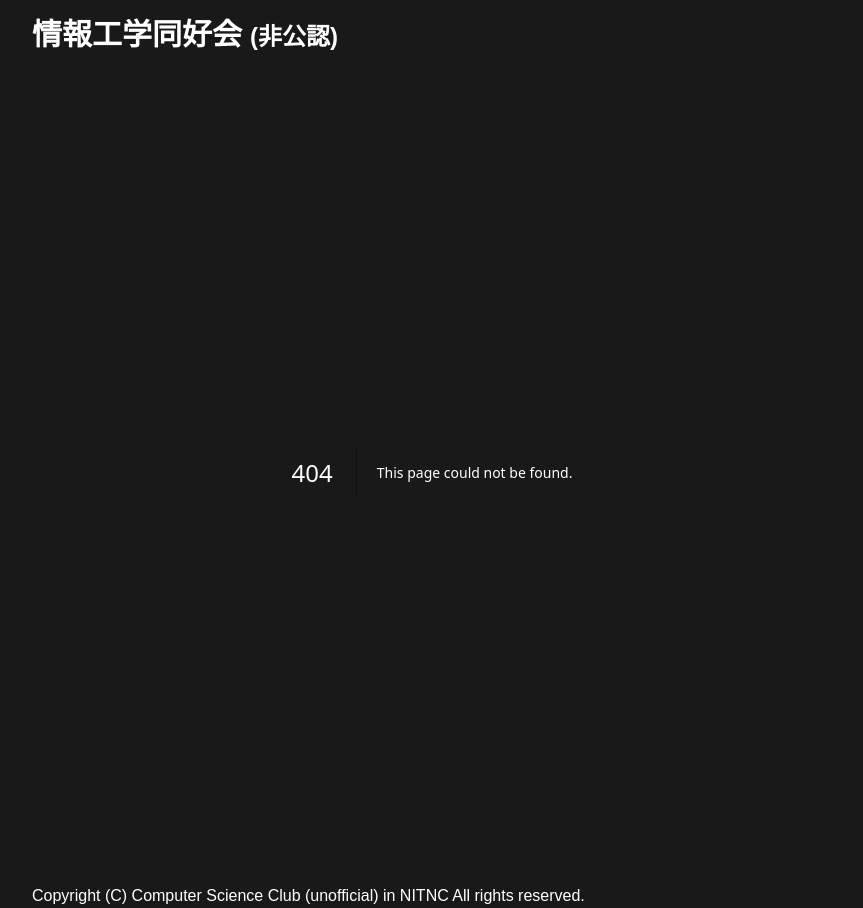
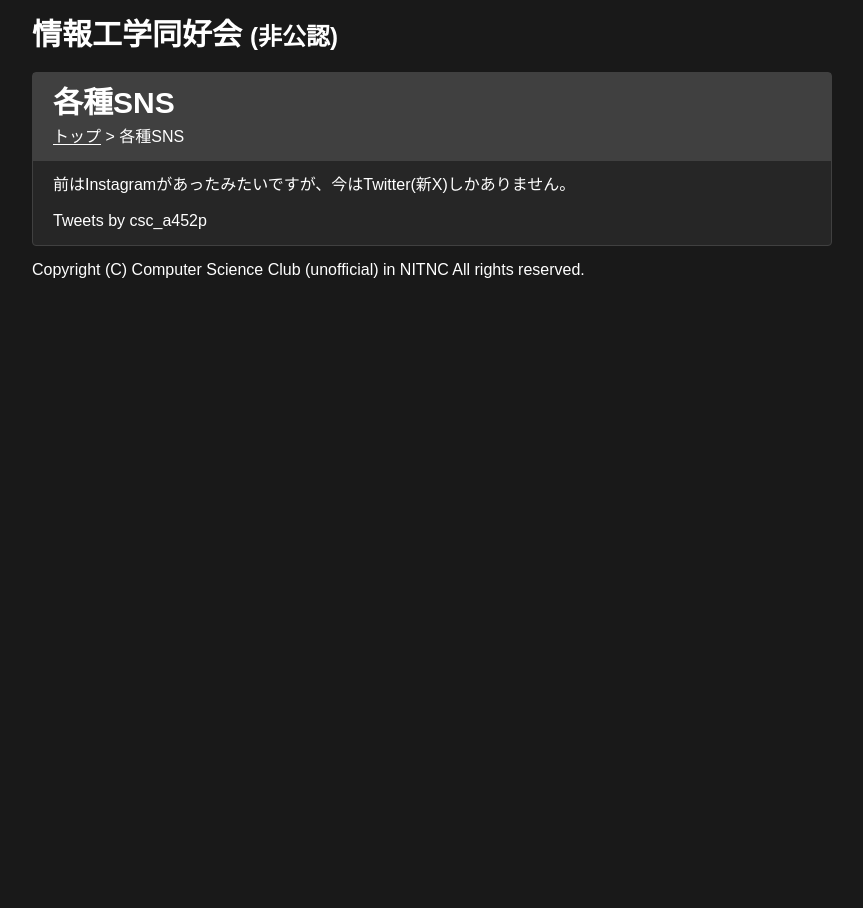
Before and after one commit to csc-a452p/website, a Next.js app: page /sns in a window 1280 px wide. Before the commit this address had no page. Shown: the whole page, without its empty margins (208-1071 px from the left). After the commit the page ends 800 px from the top, so only its background shows below. Built offline with nearby package versions, Linux system fonts and the light colour scheme.

Commit message:
[add] 各種SNSのページを追加

```diff
--- a/app/components/TwitterEmbed.tsx
+++ b/app/components/TwitterEmbed.tsx
@@ -2,7 +2,7 @@
 
 import { useEffect } from "react";
 
-export default function TwitterEmbed() {
+export function TwitterFollowButton({ id }: { id: string }) {
     useEffect(() => {
         const script = document.createElement('script');
         script.src = 'https://platform.twitter.com/widgets.js';
@@ -14,5 +14,20 @@ export default function TwitterEmbed() {
         };
     }, []);
 
-    return <a href="https://twitter.com/csc_a452p?ref_src=twsrc%5Etfw" className="twitter-follow-button" data-show-count="false">Follow @csc_a452p</a>;
+    return <a href={`https://twitter.com/${id}?ref_src=twsrc%5Etfw`} className="twitter-follow-button" data-show-count="false">Follow @{id}</a>;
 }
+
+export function TwitterTimeline({ id }: { id: string }) {
+    useEffect(() => {
+        const script = document.createElement('script');
+        script.src = 'https://platform.twitter.com/widgets.js';
+        script.async = true;
+        document.body.appendChild(script);
+
+        return () => {
+            document.body.removeChild(script);
+        };
+    }, []);
+
+    return <a className="twitter-timeline" href={`https://twitter.com/${id}?ref_src=twsrc%5Etfw`}>Tweets by {id}</a> ;
+}
--- /dev/null
+++ b/app/sns/page.tsx
@@ -0,0 +1,30 @@
+import { Metadata } from "next";
+import GoodsItem from "../components/GoodsItem";
+import DLink from "../components/DLink";
+import MemberItem from "../components/MemberItem";
+import { TwitterTimeline } from "../components/TwitterEmbed";
+
+export const metadata: Metadata = {
+    title: 'イベント参加',
+}
+
+export default function Home() {
+    return (
+        <>
+            <main className="w-full md:m-auto flex gap-2">
+                <div className={`w-full bg-neutral-800 border border-neutral-700 rounded`}>
+                    <div className="bg-neutral-700 p-3 pl-5">
+                        <h1 className="w-full font-bold text-3xl mb-1">各種SNS</h1>
+                        <div><DLink href={"/"}>トップ</DLink> &gt; 各種SNS</div>
+                    </div>
+
+                    <div className="mx-2 flex flex-col gap-3 p-3">
+                        前はInstagramがあったみたいですが、今はTwitter(新X)しかありません。
+
+                        <TwitterTimeline id={"csc_a452p"} />
+                    </div>
+                </div>
+            </main>
+        </>
+    );
+}
```
